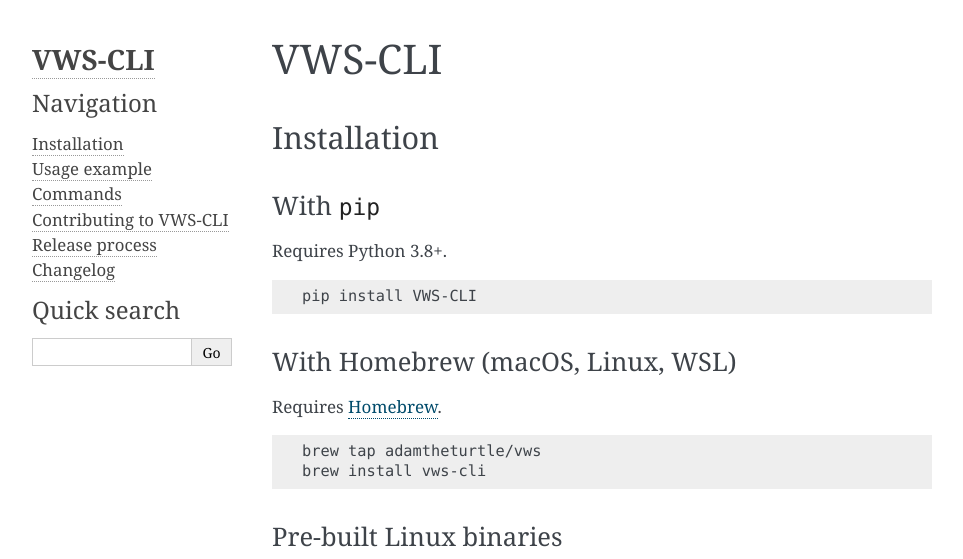
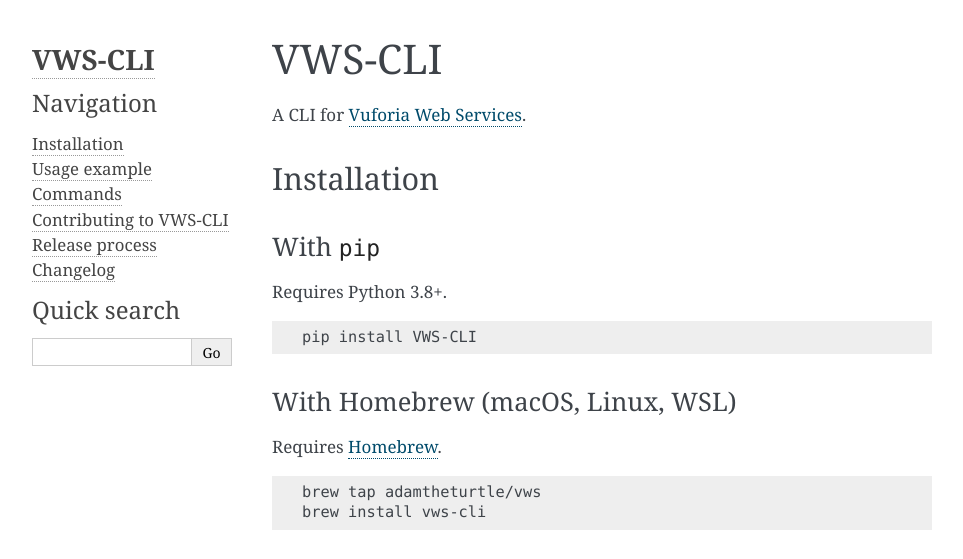
Before and after one commit to VWS-Python/vws-cli, a Sphinx documentation site: the page built from docs/source/index.rst, in a window 1280 px wide and 900 px high, cut to the strip 0-559 px from the top of the window. Shown: the whole strip, without its empty margins (148-1111 px from the left). Built offline with Sphinx 7.4.7, drawn with Linux system fonts in a browser that asks for light colours.

Commit message:
Add a little description to the docs

```diff
--- a/README.rst
+++ b/README.rst
@@ -3,7 +3,9 @@
 vws-cli
 =======
 
-A CLI for Vuforia.
+A CLI for `Vuforia Web Services`_.
+
+.. _Vuforia Web Services: https://library.vuforia.com/articles/Solution/How-To-Use-the-Vuforia-Web-Services-API
 
 .. contents::
    :local:
--- a/docs/source/index.rst
+++ b/docs/source/index.rst
@@ -1,5 +1,9 @@
 |project|
 =========
+
+A CLI for `Vuforia Web Services`_.
+
+.. _Vuforia Web Services: https://library.vuforia.com/articles/Solution/How-To-Use-the-Vuforia-Web-Services-API
 
 .. include:: install.rst
 
```
